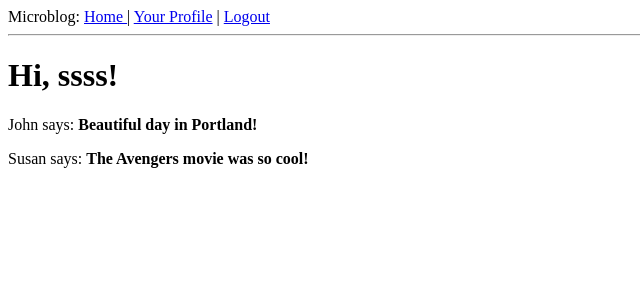
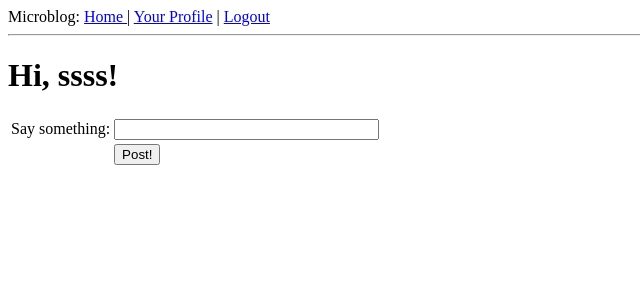
Before and after one commit to nicecodee/microblog, a Flask app: page / in a window 1280 px wide. Shown: the top 300 px of the page, without its empty margins (0-640 px from the left). Run offline with Flask 2, Linux system fonts and the light colour scheme; a user stored in the database is signed in; data comes from the database, SQL or seed files in the repository; both versions use the stored data as it was after the commit; parts of the project's set-up code (start-up, migrations or seed data) failed here and were passed over.

Commit message:
part-9-pagination-1

```diff
--- a/forms.py
+++ b/forms.py
@@ -36,3 +36,7 @@ class EditForm(Form):
             self.username.errors.append('This username is already in use. Please choose another one.')
             return False
         return True
+
+
+class PostForm(Form):
+    post = StringField('post', validators=[DataRequired()])
--- a/templates/index.html
+++ b/templates/index.html
@@ -1,7 +1,30 @@
+<!-- extend base layout -->
 {% extends "base.html" %}
+
 {% block content %}
-    <h1>Hi, {{ user.username }}!</h1>
-    {% for post in posts %}
-    <div><p>{{ post.author.username }} says: <b>{{ post.body }}</b></p></div>
-    {% endfor %}
+  <h1>Hi, {{ g.user.username }}!</h1>
+  <form action="" method="post" name="post">
+      {{ form.hidden_tag() }}
+      <table>
+          <tr>
+              <td>Say something:</td>
+              <td>{{ form.post(size=30, maxlength=140) }}</td>
+              <td>
+              {% for error in form.post.errors %}
+              <span style="color: red;">[{{ error }}]</span><br>
+              {% endfor %}
+              </td>
+          </tr>
+          <tr>
+              <td></td>
+              <td><input type="submit" value="Post!"></td>
+              <td></td>
+          </tr>
+      </table>
+  </form>
+  {% for post in posts %}
+  <p>
+    {{ post.author.username }} says: <b>{{ post.body }}</b>
+  </p>
+  {% endfor %}
 {% endblock %}
--- a/views.py
+++ b/views.py
@@ -1,8 +1,8 @@
 from flask import render_template, flash, redirect, session, url_for, request, g
 from flask.ext.login import login_user, logout_user, current_user, login_required
 from __init__ import app, db, lm
-from forms import LoginForm, RegistrationForm, EditForm
-from models import User
+from forms import LoginForm, RegistrationForm, EditForm, PostForm
+from models import User, Post
 from datetime import datetime
 from passlib.hash import sha256_crypt
 
@@ -17,23 +17,26 @@ def internal_error(error):
     return render_template('500.html'), 500
 
 
-@app.route('/')
-@app.route('/index/')
+@app.route('/', methods=['GET', 'POST'])
+@app.route('/index/', methods=['GET', 'POST'])
 @login_required
 def index():
-    user = g.user
-    posts = [
-        {
-            'author': {'username': 'John'},
-            'body': 'Beautiful day in Portland!'
-        },
-        {
-            'author': {'username': 'Susan'},
-            'body': 'The Avengers movie was so cool!'
-        }
-    ]
-    return render_template('index.html',title='Home',user=user,posts=posts)
+	error = ''
+	try:
+		form = PostForm()
+		if form.validate_on_submit():
+			post = Post(body=form.post.data, timestamp=datetime.utcnow(), author=g.user)
+			db.session.add(post)
+			db.session.commit()
+			flash('Your post is now live!')
+			return redirect(url_for('index'))
+		#flash('form error %s' % form.errors)
+		posts = g.user.followed_posts().all()
+		return render_template('index.html',title='Home',form=form,posts=posts)
 
+	except Exception as e:
+		return(str(e))
+		return render_template('index.html',title='Home',form=form,posts=posts)
 
 
 @app.route('/login/', methods=['GET', 'POST'])
@@ -45,20 +48,19 @@ def login():
 			session['remember_me'] = form.remember_me.data
 			u = form.username.data
 			p = form.password.data
+
+			#flash('form error %s' % form.errors)
 			#check username
 			if User.query.filter_by(username=u).first() is not None:
 				user = User.query.filter_by(username=u).first()
 				tmp_p = user.password
+
 				#check password hash matching
 				if sha256_crypt.verify(p, tmp_p):
 					session['logged_in'] = True
 					login_user(user)
-					# make the user follow him/herself
-					db.session.add(user.follow(user))
-					db.session.commit()
 					flash("You are now logged in!")
 					return redirect(url_for('index'))
-
 			flash("Invalid credentials, try again!")
 		return render_template('login.html', title='Sign In',form=form,error=error)
 
```
Also changed, not shown: app.db, 2 other files.
